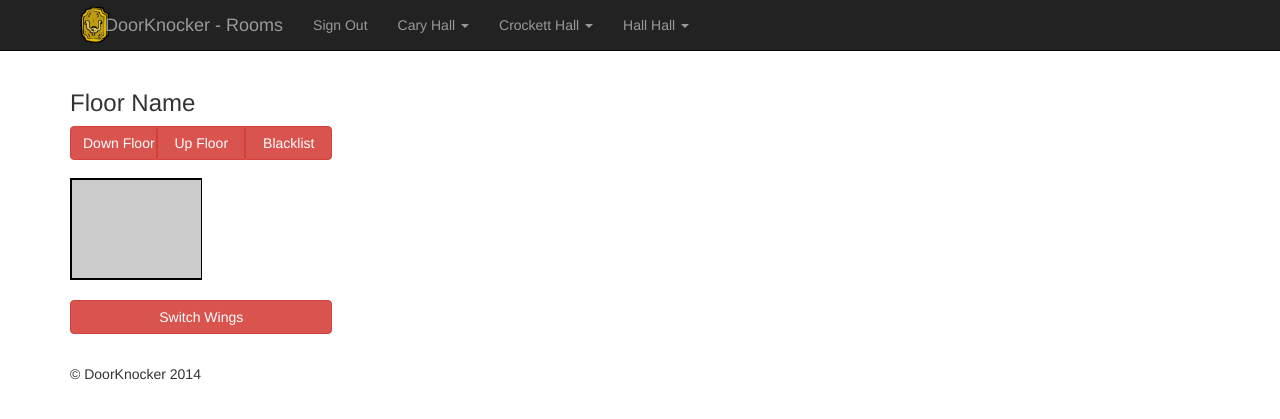
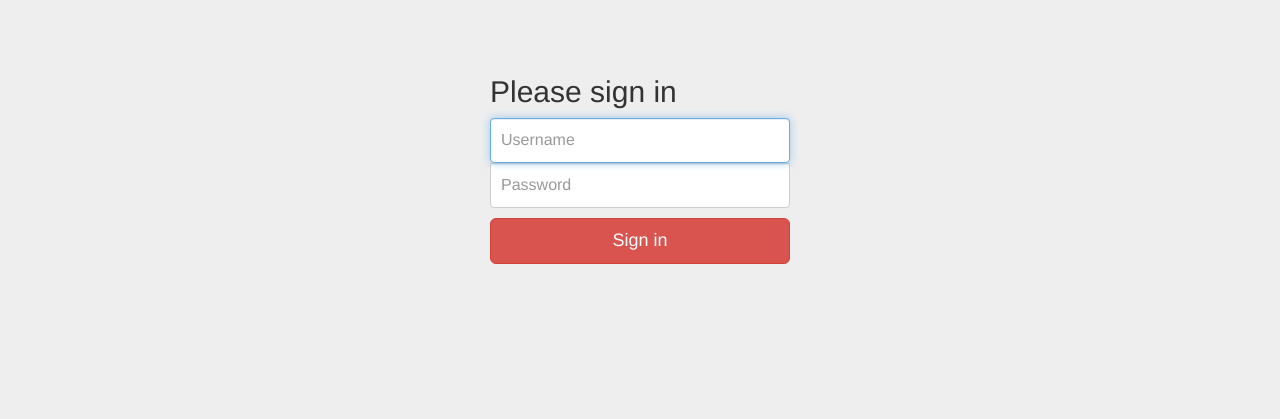
Before and after one commit to fexam/Doorknocker, a PHP site: page / in a window 1280 px wide. Shown: the top 419 px of the page. Run offline with PHP 8.4, Linux system fonts and the light colour scheme; tables that the repository leaves empty or names only in its code hold one stand-in row (values such as "Sample post"); data that the repository does not hold is empty; some libraries are stand-ins or nearby versions.

Commit message:
Added Signin Page

```diff
--- /dev/null
+++ b/css/signin.css
@@ -0,0 +1,40 @@
+body {
+  padding-top: 40px;
+  padding-bottom: 40px;
+  background-color: #eee;
+}
+
+.form-signin {
+  max-width: 330px;
+  padding: 15px;
+  margin: 0 auto;
+}
+.form-signin .form-signin-heading,
+.form-signin .checkbox {
+  margin-bottom: 10px;
+}
+.form-signin .checkbox {
+  font-weight: normal;
+}
+.form-signin .form-control {
+  position: relative;
+  height: auto;
+  -webkit-box-sizing: border-box;
+     -moz-box-sizing: border-box;
+          box-sizing: border-box;
+  padding: 10px;
+  font-size: 16px;
+}
+.form-signin .form-control:focus {
+  z-index: 2;
+}
+.form-signin input[type="email"] {
+  margin-bottom: -1px;
+  border-bottom-right-radius: 0;
+  border-bottom-left-radius: 0;
+}
+.form-signin input[type="password"] {
+  margin-bottom: 10px;
+  border-top-left-radius: 0;
+  border-top-right-radius: 0;
+}
--- a/index.php
+++ b/index.php
@@ -1,16 +1,23 @@
+<?php
+  session_start();
+  if(isset($_SESSION['username']) && isset($_SESSION['password']))
+  {
+    header("location:main.php");
+  }
+?>
 <!DOCTYPE html>
 <html lang="en">
   <head>
     <meta charset="utf-8">
     <meta http-equiv="X-UA-Compatible" content="IE=edge">
     <meta name="viewport" content="width=device-width, initial-scale=1">
-    <title>DoorKnocker</title>
+    <title>DoorKnocker Signin</title>
 
     <!-- Bootstrap core CSS -->
     <link href="css/bootstrap.min.css" rel="stylesheet">
 
     <!-- Custom styles for this template -->
-    <link href="css/offcanvas.css" rel="stylesheet">
+    <link href="css/signin.css" rel="stylesheet">
 
     <!-- HTML5 shim and Respond.js IE8 support of HTML5 elements and media queries -->
     <!--[if lt IE 9]>
@@ -20,140 +27,28 @@
   </head>
 
   <body>
-    <div class="navbar navbar-fixed-top navbar-inverse" role="navigation">
-      <div class="container">
-        <div class="navbar-header">
-          <img src="images/door.png" width="40" height="45">
-          <button type="button" class="navbar-toggle" data-toggle="collapse" data-target=".navbar-collapse">
-            <span class="sr-only">Toggle navigation</span>
-            <span class="icon-bar"></span>
-            <span class="icon-bar"></span>
-            <span class="icon-bar"></span>
-          </button>
-          <a class="navbar-brand">DoorKnocker - Rooms</a>
-        </div>
-        <div class="collapse navbar-collapse">
-          <ul class="nav navbar-nav">
-            <li><a href="#">Sign Out</a></li>
-            <li class="dropdown">
-                <a href="#" class="dropdown-toggle" data-toggle="dropdown">Cary Hall <b class="caret"></b></a>
-                <ul class="dropdown-menu">
-                  <li><a href="#">Floor 1 - (101 - 115)</a></li>
-                  <li><a href="#">Floor 1 - (114 - 130)</a></li>
-                  <li><a href="#">Floor 2 - (201 - 215)</a></li>
-                  <li><a href="#">Floor 2 - (214 - 231)</a></li>
-                  <li><a href="#">Floor 3 - (301 - 315)</a></li>
-                  <li><a href="#">Floor 3 - (314 - 331)</a></li>
-                </ul>
-              </li>
-              <li class="dropdown">
-                <a href="#" class="dropdown-toggle" data-toggle="dropdown">Crockett Hall <b class="caret"></b></a>
-                <ul class="dropdown-menu">
-                  <li><a href="#">Floor 1 - (101 - 115)</a></li>
-                  <li><a href="#">Floor 1 - (114 - 130)</a></li>
-                  <li><a href="#">Floor 2 - (201 - 215)</a></li>
-                  <li><a href="#">Floor 2 - (214 - 229)</a></li>
-                  <li><a href="#">Floor 3 - (301 - 315)</a></li>
-                  <li><a href="#">Floor 3 - (314 - 331)</a></li>
-                </ul>
-              </li>
-              <li class="dropdown">
-                <a href="#" class="dropdown-toggle" data-toggle="dropdown">Hall Hall <b class="caret"></b></a>
-                <ul class="dropdown-menu">
-                  <li><a href="#">Floor 1 - (101 - 115)</a></li>
-                  <li><a href="#">Floor 1 - (114 - 130)</a></li>
-                  <li><a href="#">Floor 2 - (201 - 215)</a></li>
-                  <li><a href="#">Floor 2 - (214 - 231)</a></li>
-                  <li><a href="#">Floor 3 - (301 - 315)</a></li>
-                  <li><a href="#">Floor 3 - (314 - 331)</a></li>
-                </ul>
-              </li>
-          </ul>
-        </div><!-- /.nav-collapse -->
-      </div><!-- /.container -->
-    </div><!-- /.navbar -->
 
     <div class="container">
-      <div class="row row-offcanvas row-offcanvas-right">
-        <div class="col-xs-12 col-sm-9">
-          <div class="row">
-            <div class="col-6 col-sm-6 col-lg-4">
-              <h3>Floor Name</h3>
-              <div class="btn-group btn-group-justified" style="padding-bottom:18px">
-                <div class="btn-group">
-                  <button type="button" class="btn btn-danger">Down Floor</button>
-                </div>
-                <div class="btn-group">
-                  <button type="button" class="btn btn-danger">Up Floor</button>
-                </div>
-                <div class="btn-group">
-                  <button type="button" class="btn btn-danger">Blacklist</button>
-                </div>
-              </div>
-              <table class="table">
-              	<?php include 'scripts/rooms.php'; ?>
-              </table>
-              <button type="button" class="btn btn-block btn-danger">Switch Wings</button>
-            </div>
-          </div><!--/span-->
-        </div><!--/row-->
-      </div><!--/span-->
-      <footer>
-        <p>&copy; DoorKnocker 2014</p>
-      </footer>
-    </div><!--/container-->
 
-	<div class="modal in fv-modal-stack" id="myModal" aria-hidden="false" style="display: none; z-index: 1050;">
-	  <div class="modal-dialog">
-	    <div class="modal-content">
-		  <div class="modal-header">
-		    <button type="button" class="close" data-dismiss="modal" aria-hidden="true">×</button>
-		    <h4 class="modal-title">Room Number Here</h4>
-		  </div>
-		    <div class="container"></div>
-		    <div class="modal-body">
-		      <div class="radio">
-		        <label>
-		          <input type="radio" name="optionsRadios" id="radio1" value="green" checked>
-		          Green - Considering
-		        </label>
-		      </div>
-		      <div class="radio">
-		        <label>
-		          <input type="radio" name="optionsRadios" id="radio2" value="yellow">
-		          Yellow - Neutral
-		        </label>
-		      </div>
-		      <div class="radio">
-		        <label>
-		          <input type="radio" name="optionsRadios" id="radio3" value="red">
-		          Red - Not Interested
-		        </label>
-		      </div>
-		      <div class="radio">
-		        <label>
-		          <input type="radio" name="optionsRadios" id="radio4" value="gray">
-		          Gray - Needs Visiting
-		        </label>
-		      </div>
-		      <br>
-		      <p>Last Modified: 3/12/14 2:01PM</p>
-		      <p>User Modified: Matt</p>
-		    </div>
-		    <div class="modal-footer">
-		      <a href="#" data-dismiss="modal" class="btn btn-default">Close</a>
-		      <a href="#" data-dismiss="modal" class="btn btn-danger">Save changes</a>
-		    </div>
-		  </div>
-		</div>
-	</div>
+      <form class="form-signin" role="form" action='scripts/login.php' method='post'>
+        <h2 class="form-signin-heading">Please sign in</h2>
+        <?php
+          if(isset($_SESSION['fail_login']) && $_SESSION['fail_login'] == TRUE)
+          {
+            unset($_SESSION['fail_login']);
+            echo('<h5>Sorry, Invalid Login Credentials<h5>');
+          }
+        ?>
+        <input name="username" type="text" class="form-control" placeholder="Username" required autofocus>
+        <input name="password" type="password" class="form-control" placeholder="Password" required>
+        <button class="btn btn-lg btn-danger btn-block" type="submit">Sign in</button>
+      </form>
+
+    </div> <!-- /container -->
 
 
     <!-- Bootstrap core JavaScript
     ================================================== -->
     <!-- Placed at the end of the document so the pages load faster -->
-    <script src="https://ajax.googleapis.com/ajax/libs/jquery/1.11.0/jquery.min.js"></script>
-    <script src="js/bootstrap.min.js"></script>
-    <script src="js/offcanvas.js"></script>
   </body>
 </html>
--- /dev/null
+++ b/scripts/logout.php
@@ -0,0 +1,5 @@
+<?php
+  session_start();
+  session_destroy();
+  header("location:../index.php");
+?>
--- a/scripts/rooms.php
+++ b/scripts/rooms.php
@@ -14,7 +14,7 @@
 		}
 
 		function makeTable() {
-			$stmt = $this->db->prepare('SELECT * FROM room_test');
+			$stmt = $this->db->prepare('SELECT * FROM rooms');
 			$stmt->execute();
 			$stmt->bind_result($number, $state);
 			$first_time = 1;
```
Also changed, not shown: main.php (added, +164 -0 lines), scripts/login.php (added, +35 -0 lines).
